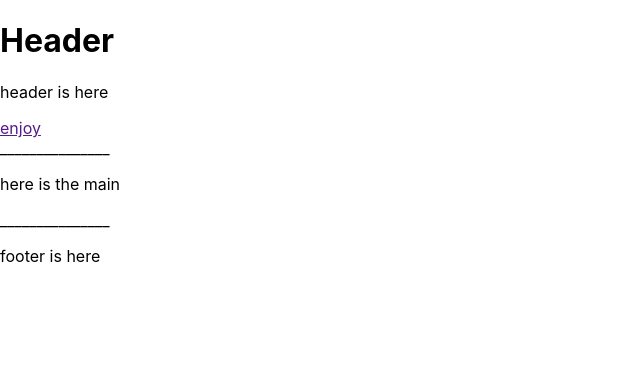
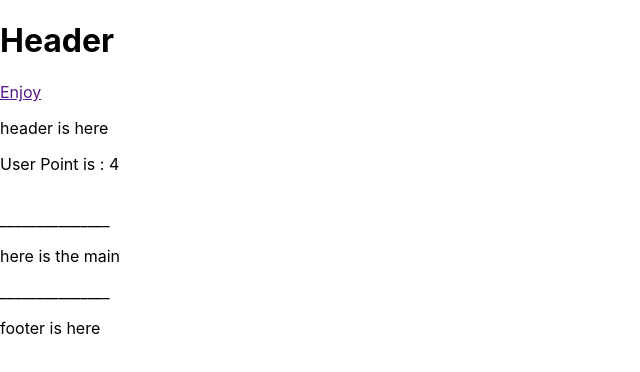
Before and after one commit to H3nrush/REACT, a React (Create React App) app: page / in a window 1280 px wide. Shown: the top 372 px of the page, without its empty margins (0-640 px from the left). Built offline with nearby package versions, Linux system fonts and the light colour scheme.

Commit message:
Update header.js

```diff
--- a/src/header.js
+++ b/src/header.js
@@ -1,14 +1,18 @@
+
 
 function Header() {
   let userLogin = true ;
+  const ifPoint = 4;
     return (
       <header>
         <h1>Header</h1>
-        <p>header is here</p>
         {userLogin ? (
-                            <a href="">enjoy</a>
+                            <a href="">Enjoy</a>
                             ):( <button>Please Login</button>
                         )}
+        <p>header is here</p>
+
+        {ifPoint > 0 ? (<p>User Point is : {ifPoint}</p>) : (<p>0^0</p>) }
       <br></br>
         <span>_______________</span>
       </header>
```
